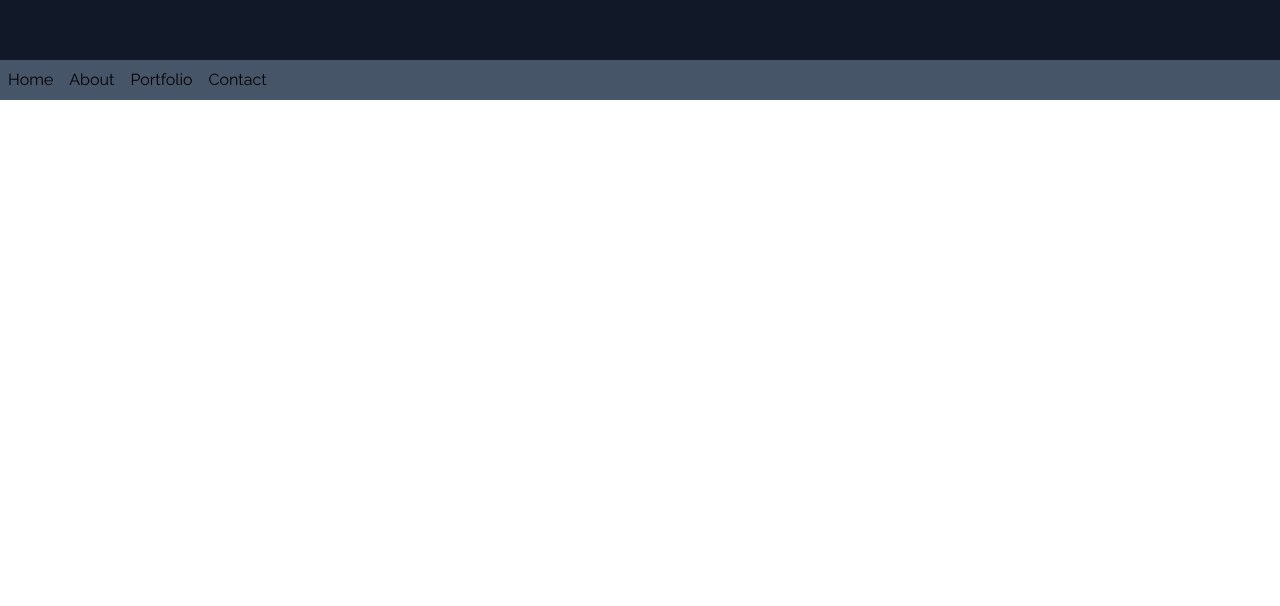
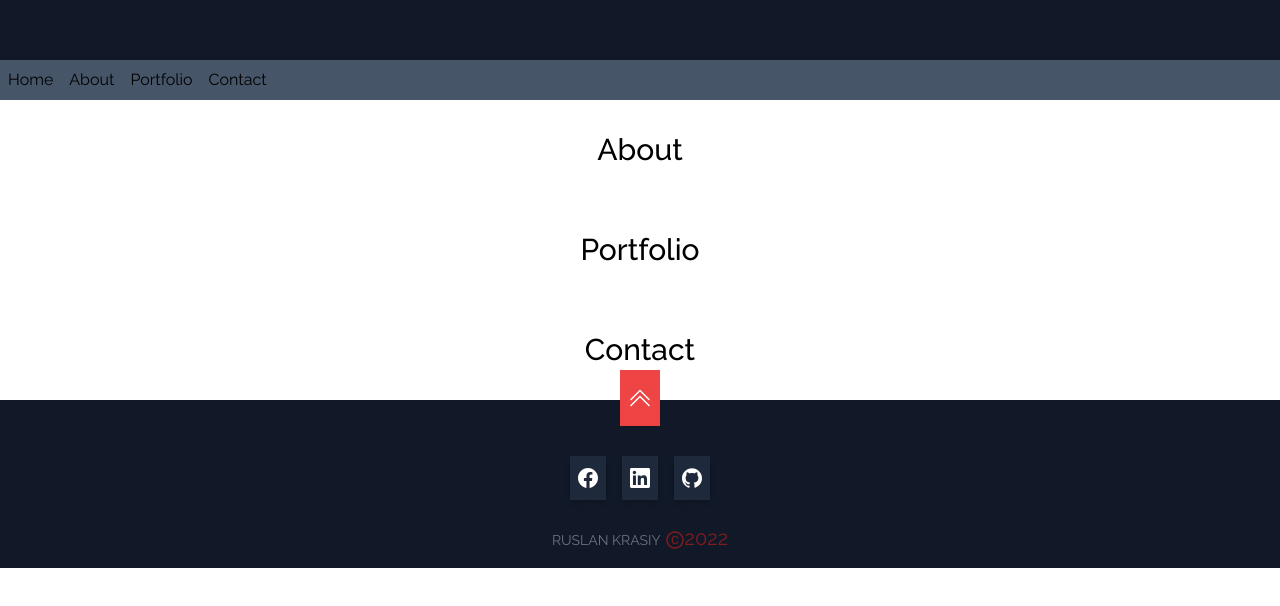
Before and after one commit to rkrasiy/portfolio-dev, a React (Create React App) app: page / in a window 1280 px wide. Shown: the part 740-1346 px from the top of the page. After the commit the page ends 1308 px from the top, so only its background shows below. Built offline with nearby package versions, Linux system fonts and the light colour scheme; a web font is replaced by a local one.

Commit message:
add footer, sections

```diff
--- a/src/App.js
+++ b/src/App.js
@@ -1,11 +1,24 @@
 import Landing from "./components/landing";
 import Navbar from "./components/navbar";
+import Section from "./components/section";
+import Footer from "./footer";
+
 function App() {
+const sections = [
+    {title: "About"},
+    {title: "Portfolio"},
+    {title: "Contact"},
+]
     return (
         <div className="App">
             <Landing />
             <Navbar />
-            <div className="h-[2000px]"></div>
+            {
+                sections.map( sec => (
+                    <Section key={sec.title} title={sec.title} />
+                ))
+            }
+           <Footer />
         </div>
     );
 }
--- a/src/components/landing.js
+++ b/src/components/landing.js
@@ -1,4 +1,4 @@
-import Button from "./button"
+import Button from "./button";
 
 export default function Landing(){
     return (
--- /dev/null
+++ b/src/components/section.js
@@ -0,0 +1,9 @@
+export default function Section(props){
+    return (
+        <section className="py-8 px-4">
+            <div className="container mx-auto">
+                {props.title ? <h2 className="text-center text-3xl font-medium">{props.title}</h2> : null }
+            </div>
+        </section>
+    )
+}
--- /dev/null
+++ b/src/footer.js
@@ -0,0 +1,49 @@
+import {SiFacebook, SiLinkedin, SiGithub } from "react-icons/si";
+import {AiOutlineCopyrightCircle} from "react-icons/ai";
+import {BsChevronDoubleUp} from "react-icons/bs";
+
+export default function Footer() {
+    const scrollTop = (e) => {
+        window.scroll({
+            top: 0,
+            left: 0,
+            behavior: 'smooth'
+        });
+    }
+
+    return (
+        <footer className="bg-gray-900 text-center px-4 pt-12 pb-4 relative">
+            <button onClick={scrollTop} className="px-2 py-4 bg-red-500 shadow-sm absolute top-[-30px] left-[50%] translate-x-[-50%]">
+                <BsChevronDoubleUp style={{ color: "#fff" }} size={24} />
+            </button>
+            <div>
+                {
+                    [
+                        {
+                            id: "1",
+                            icon: <SiFacebook style={{ color: 'white' }} />
+                        }, {
+                            id: "2",
+                            icon: <SiLinkedin style={{ color: 'white' }} />
+                        }, {
+                            id: "3",
+                            icon: <SiGithub style={{ color: 'white' }} />
+                        }
+                    ].map(btn => (
+                        <button key={btn.id} className="px-2 py-3 bg-slate-800 m-2 shadow-md text-xl">
+                            {btn.icon}
+                        </button>
+                    ))
+                }
+                <div className="mt-4">
+                    <span className="text-gray-500 uppercase text-sm">
+                        Ruslan Krasiy
+                    </span>
+                    <span className="text-red-900 ml-1 text-xl">
+                        <AiOutlineCopyrightCircle style={{ display: "inline-block" }} />2022
+                    </span>
+                </div>
+            </div>
+        </footer>
+    )
+}
```
